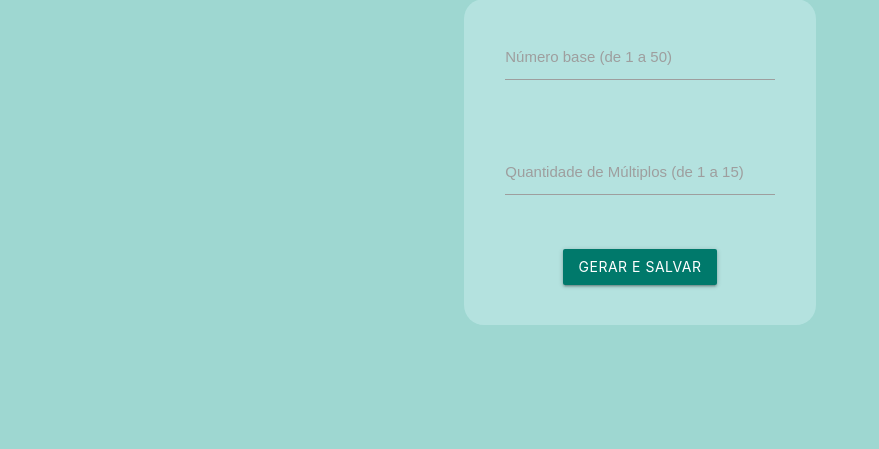
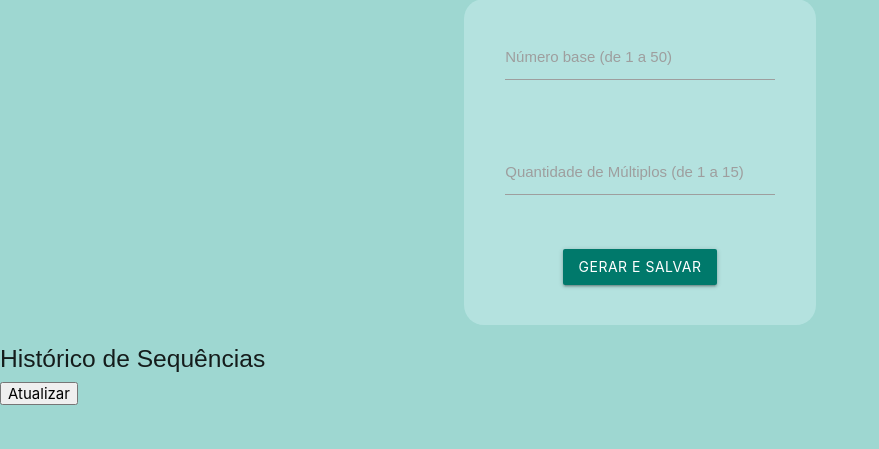
Before and after one commit to Leheab/exercicio-php-logica, a PHP site: page /exercicio11/index.php in a window 1280 px wide. Shown: the part 101-550 px from the top of the page, without its empty margins (0-879 px from the left). Run offline with PHP 8.4, Linux system fonts and the light colour scheme; data that the repository does not hold is empty.

Commit message:
Enviando atualizações do frontend do exercicio 11: Contendo seção de histórico de Sequências e botão que atualiza a página conforme pedido no enunciado. Fazendo uso do isset, pois estava aparecendo uma warning na linha 51, pois nao encontrava a váriavel já que ainda nao tinha dados.

```diff
--- a/exercicio11/index.php
+++ b/exercicio11/index.php
@@ -15,7 +15,7 @@
         <h3>Sequência de Múltiplos</h3>
     </div>
 
-    <form id="formMultiplos" method="post">
+    <form id="formMultiplos" action="gerar.php" method="post">
 
         <div class="row">
             <div class="col s12">
@@ -48,8 +48,18 @@
     </form>
 
     <div class="resultado center-align">
-        <?= $mensagem ?>
+        <?= isset($mensagem) ? $mensagem : '' ?>
     </div>
+
+    <section id="historico">
+        <h5>Histórico de Sequências</h5>
+
+        <a href="index.php"><button>Atualizar</button></a>
+
+        <div id="tabela-sequencias">
+            <?= $tabela ?? '' ?>
+        </div>
+    </section>
 
 </body>
 </html>
```
